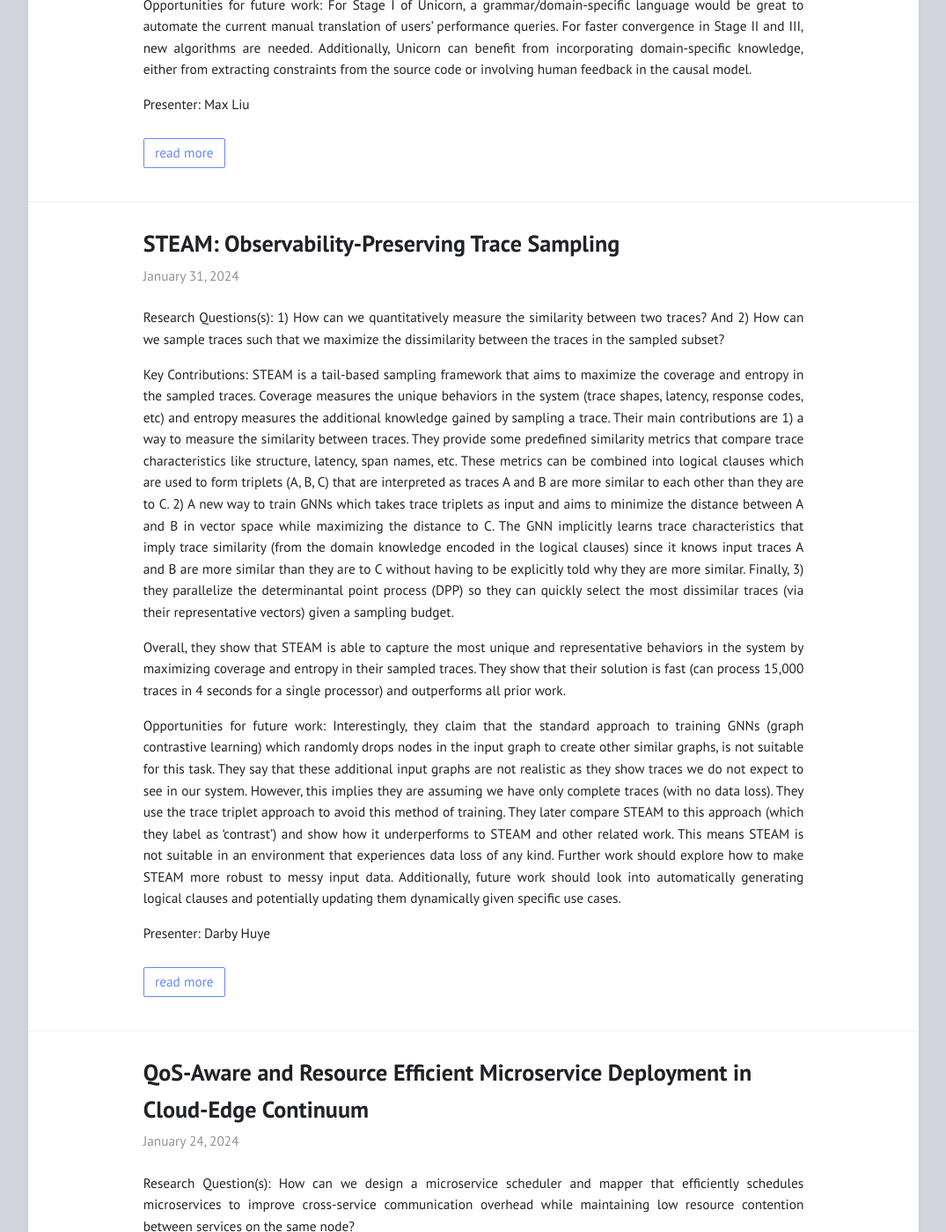
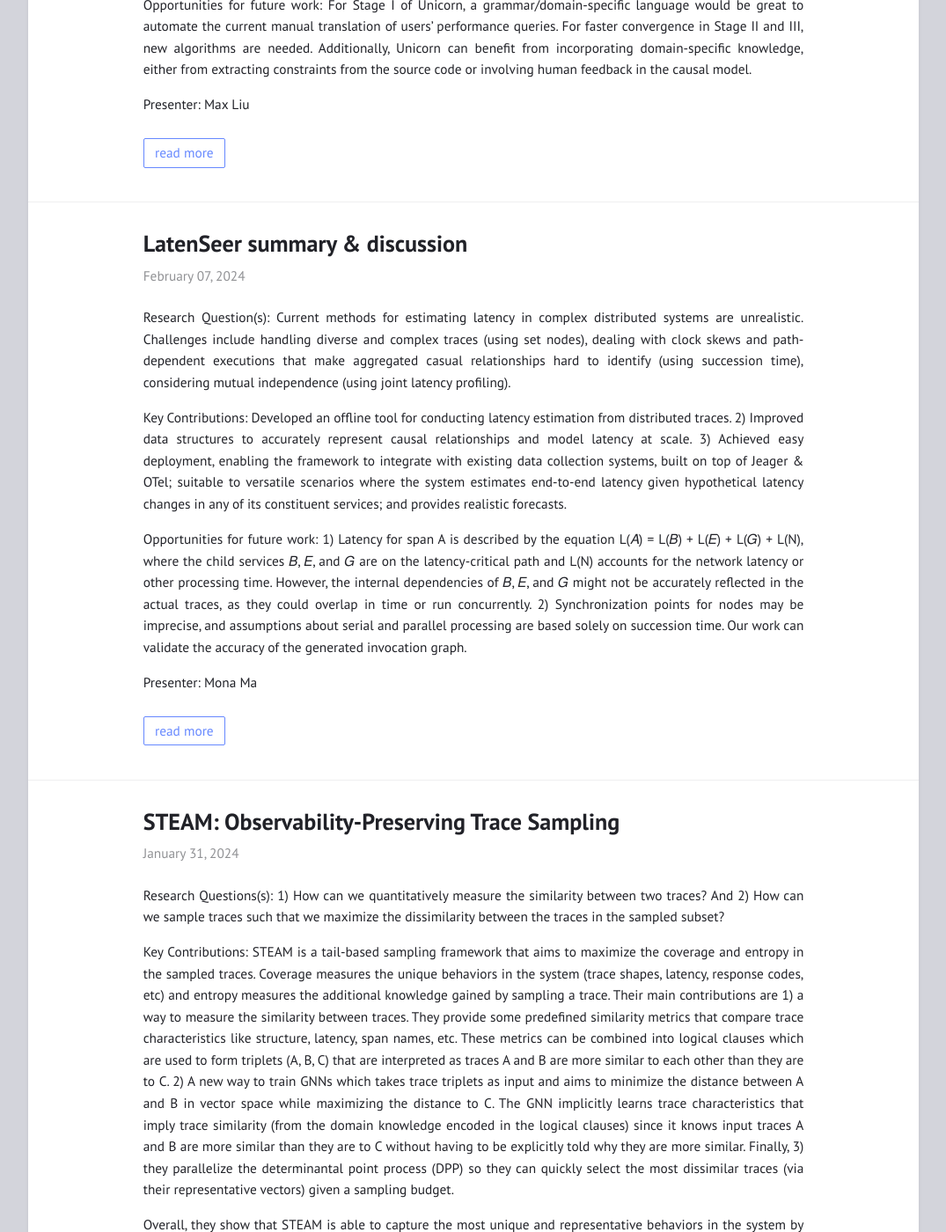
Before and after one commit to docc-lab/reading-group, a Jekyll site: the page built from index.html, in a window 1280 px wide and 1400 px high, scrolled down 1729 px. Shown: the whole window at 88% size, without its empty margins (102-1177 px from the left). Built offline with Jekyll 4.4.1, drawn with Linux system fonts in a browser that asks for light colours.

Commit message:
added latenseer summary

```diff
--- /dev/null
+++ b/_posts/2024-02-07-latenseer.md
@@ -0,0 +1,12 @@
+---
+title:  "LatenSeer summary & discussion"
+layout: post
+---
+
+Research Question(s):  Current methods for estimating latency in complex distributed systems are unrealistic. Challenges include handling diverse and complex traces (using set nodes), dealing with clock skews and path-dependent executions that make aggregated casual relationships hard to identify (using succession time), considering mutual independence (using joint latency profiling).
+
+Key Contributions: Developed an offline tool for conducting latency estimation from distributed traces. 2) Improved data structures to accurately represent causal relationships and model latency at scale. 3) Achieved easy deployment, enabling the framework to integrate with existing data collection systems, built on top of Jeager & OTel; suitable to versatile scenarios where the system estimates end-to-end latency given hypothetical latency changes in any of its constituent services; and provides realistic forecasts.
+
+Opportunities for future work: 1) Latency for span A is described by the equation L(𝐴) = L(𝐵) + L(𝐸) + L(𝐺) + L(N), where the child services 𝐵, 𝐸, and 𝐺 are on the latency-critical path and L(N) accounts for the network latency or other processing time. However, the internal dependencies of 𝐵, 𝐸, and 𝐺 might not be accurately reflected in the actual traces, as they could overlap in time or run concurrently. 2) Synchronization points for nodes may be imprecise, and assumptions about serial and parallel processing are based solely on succession time. Our work can validate the accuracy of the generated invocation graph.
+
+Presenter: Mona Ma
--- a/schedule.html
+++ b/schedule.html
@@ -160,9 +160,19 @@ title: "Schedule"
       <td><a href="https://dl.acm.org/doi/10.1145/3611643.3613881">STEAM: Observability-Preserving Trace Sampling</a></td>
     </tr>
     <tr>
+      <td>2/07/24</td>
+      <td>Mona Ma</td>
+      <td><a href="https://dl.acm.org/doi/abs/10.1145/3620678.3624787">LatenSeer: Causal Modeling of End-to-End Latency Distributions by Harnessing Distributed Tracing</a></td>
+    </tr>
+    <tr>
       <td>2/21/24</td>
       <td>Max Liu</td>
       <td><a href="https://dl.acm.org/doi/abs/10.1145/3492321.3519575">Unicorn: reasoning about configurable system performance through the lens of causality</a></td>
+    </tr>
+    <tr>
+      <td>3/27/24</td>
+      <td>Mona Ma</td>
+      <td><a href="https://www.usenix.org/conference/atc16/technical-sessions/presentation/mace">Pivot Tracing: Dynamic Causal Monitoring for Distributed Systems</a></td>
     </tr>
 </table>
   </div>
```
